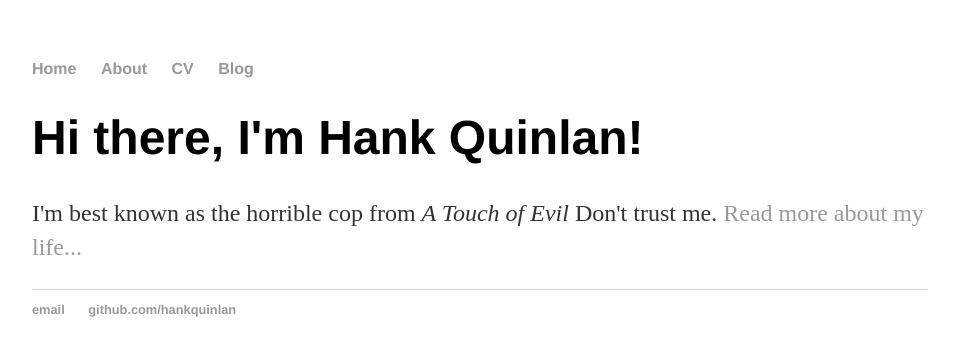
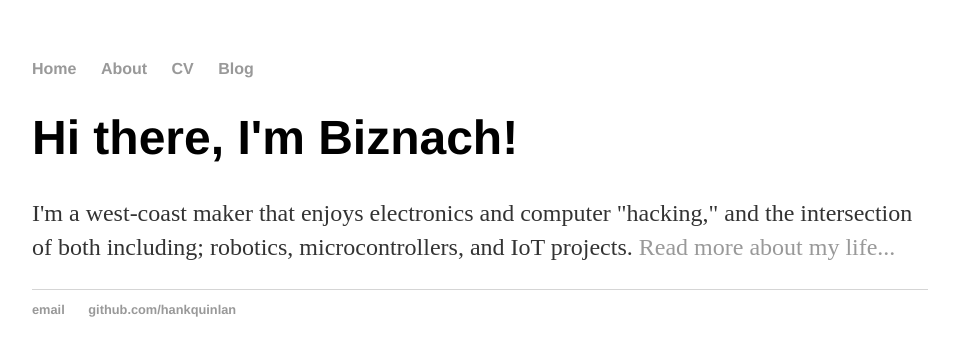
Before and after one commit to biznach/biznach.github.io, a Jekyll site: the page built from index.html, in a window 1280 px wide. Shown: the top 356 px of the page, without its empty margins (160-1115 px from the left). Built offline with Jekyll 4.4.1, drawn with Linux system fonts in a browser that asks for light colours.

Commit message:
personalized template

```diff
--- a/index.html
+++ b/index.html
@@ -1,8 +1,8 @@
 ---
 layout: default
-title: Hank Quinlan, Horrible Cop
+title: Biznach.com
 ---
 <div class="blurb">
-	<h1>Hi there, I'm Hank Quinlan!</h1>
-	<p>I'm best known as the horrible cop from <em>A Touch of Evil</em> Don't trust me. <a href="/about">Read more about my life...</a></p>
+	<h1>Hi there, I'm Biznach!</h1>
+	<p>I'm a west-coast maker that enjoys electronics and computer "hacking," and the intersection of both including; robotics, microcontrollers, and IoT projects. <a href="/about">Read more about my life...</a></p>
 </div><!-- /.blurb -->
```
